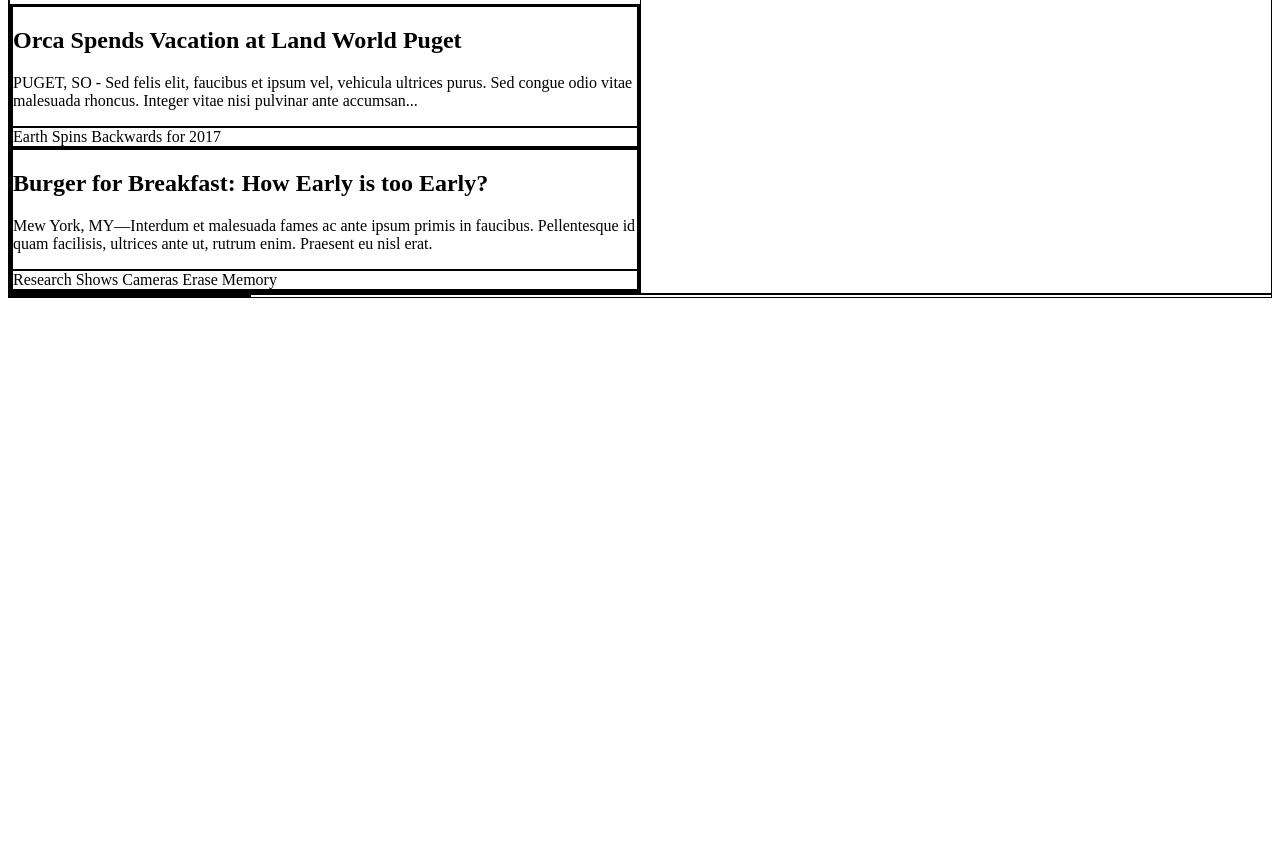
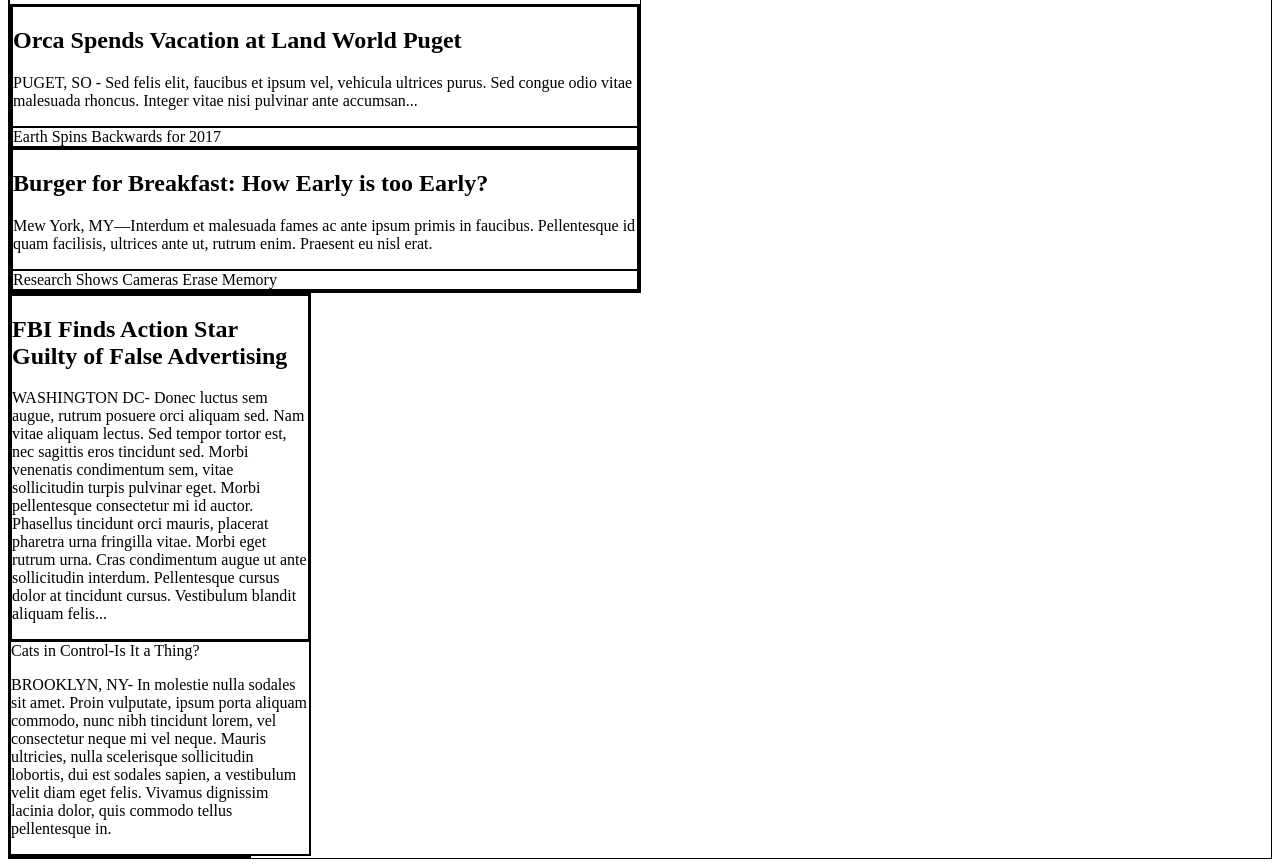
Before and after one commit to JamesC1103/mytimes, a plain HTML site: page index.html in a window 1280 px wide. Shown: the part 220-1087 px from the top of the page. Before the commit the page ends 800 px from the top, so only its background shows below. Drawn offline with Linux system fonts and the light colour scheme.

Commit message:
Add second new column

```diff
--- a/index.html
+++ b/index.html
@@ -64,7 +64,22 @@
 
   <!-- Second News Column -->
 
-    <div =class="column medium">
+    <div class="column medium">
+      <div class="story">
+        <div class="text-content">
+          <h2>FBI Finds Action Star Guilty of False Advertising</h2>
+          <p class="narrative">
+            WASHINGTON DC- Donec luctus sem augue, rutrum posuere orci aliquam sed. Nam vitae aliquam lectus. Sed tempor tortor est, nec sagittis eros tincidunt sed. Morbi venenatis condimentum sem, vitae sollicitudin turpis pulvinar eget. Morbi pellentesque consectetur mi id auctor. Phasellus tincidunt orci mauris, placerat pharetra urna fringilla vitae. Morbi eget rutrum urna. Cras condimentum augue ut ante sollicitudin interdum. Pellentesque cursus dolor at tincidunt cursus. Vestibulum blandit aliquam felis...
+          </p>
+        </div>
+      </div>
+
+      <div class="story">
+        <span>Cats in Control-Is It a Thing?</span>
+        <p class="narrative">
+          BROOKLYN, NY- In molestie nulla sodales sit amet. Proin vulputate, ipsum porta aliquam commodo, nunc nibh tincidunt lorem, vel consectetur neque mi vel neque. Mauris ultricies, nulla scelerisque sollicitudin lobortis, dui est sodales sapien, a vestibulum velit diam eget felis. Vivamus dignissim lacinia dolor, quis commodo tellus pellentesque in.
+        </p>
+      </div>
     </div>
 
   <!-- Third News Column -->
```
